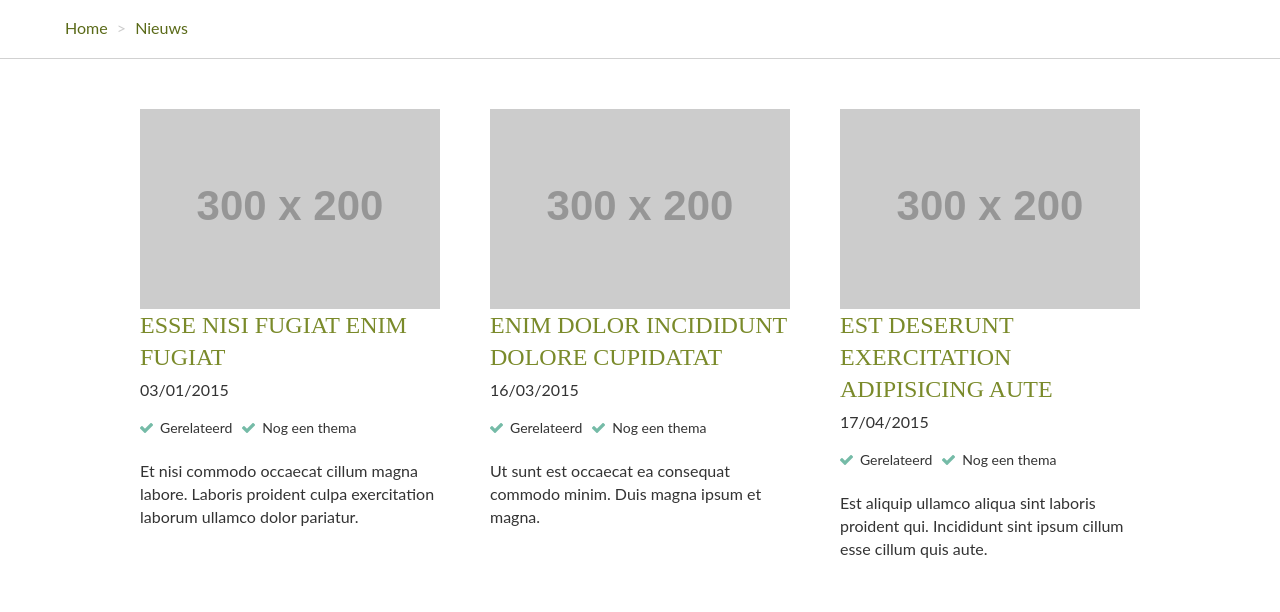
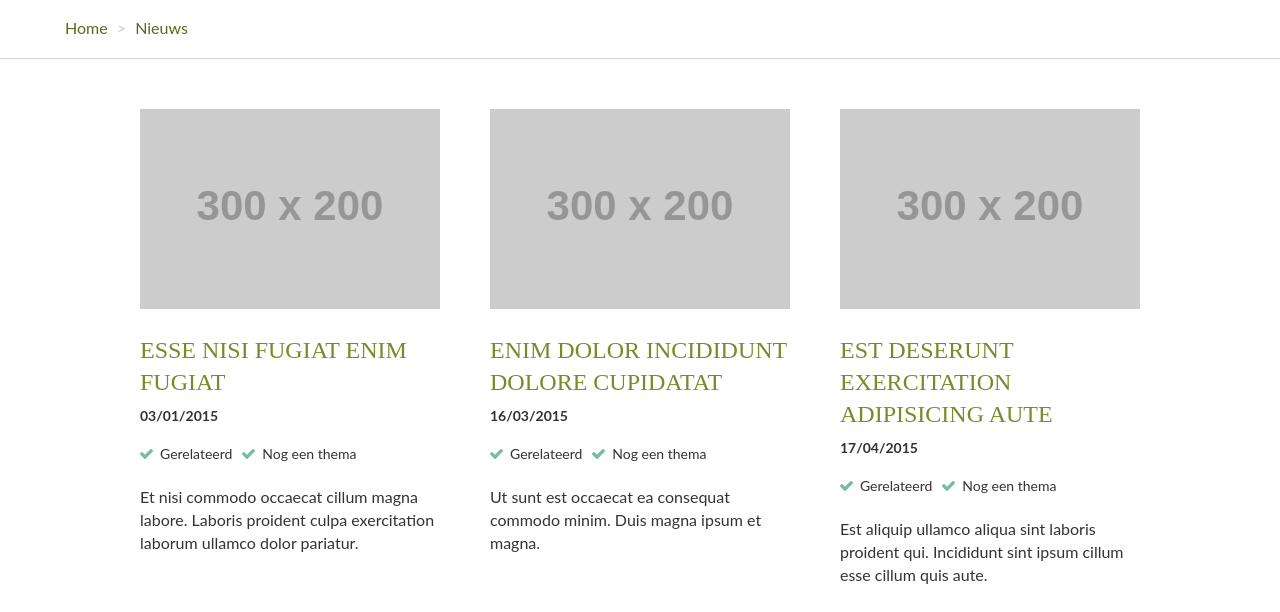
Before and after one commit to thgh/ethicsandsport.com, a website: page nieuws.html in a window 1280 px wide. Shown: the part 153-765 px from the top of the page. Drawn offline with Linux system fonts and the light colour scheme; placeholder pictures from the web are drawn by us.

Commit message:
Fix spacing on nieuws.html

```diff
--- a/assets/scss/_pages.scss
+++ b/assets/scss/_pages.scss
@@ -1,11 +1,18 @@
 .news-grid-item {
 	padding: $gutter;
+	figure {
+		margin-bottom: $gutter;
+	}
 	h3 {
 		font-size: 24px;
 		line-height: 32px;
 	}
 	p {
 		margin: 5px 0;
+	}
+	time {
+		font-size: 14px;
+		font-weight: 700;
 	}
 }
 .news-container {
```
Also changed, not shown: assets/css/screen.css.
